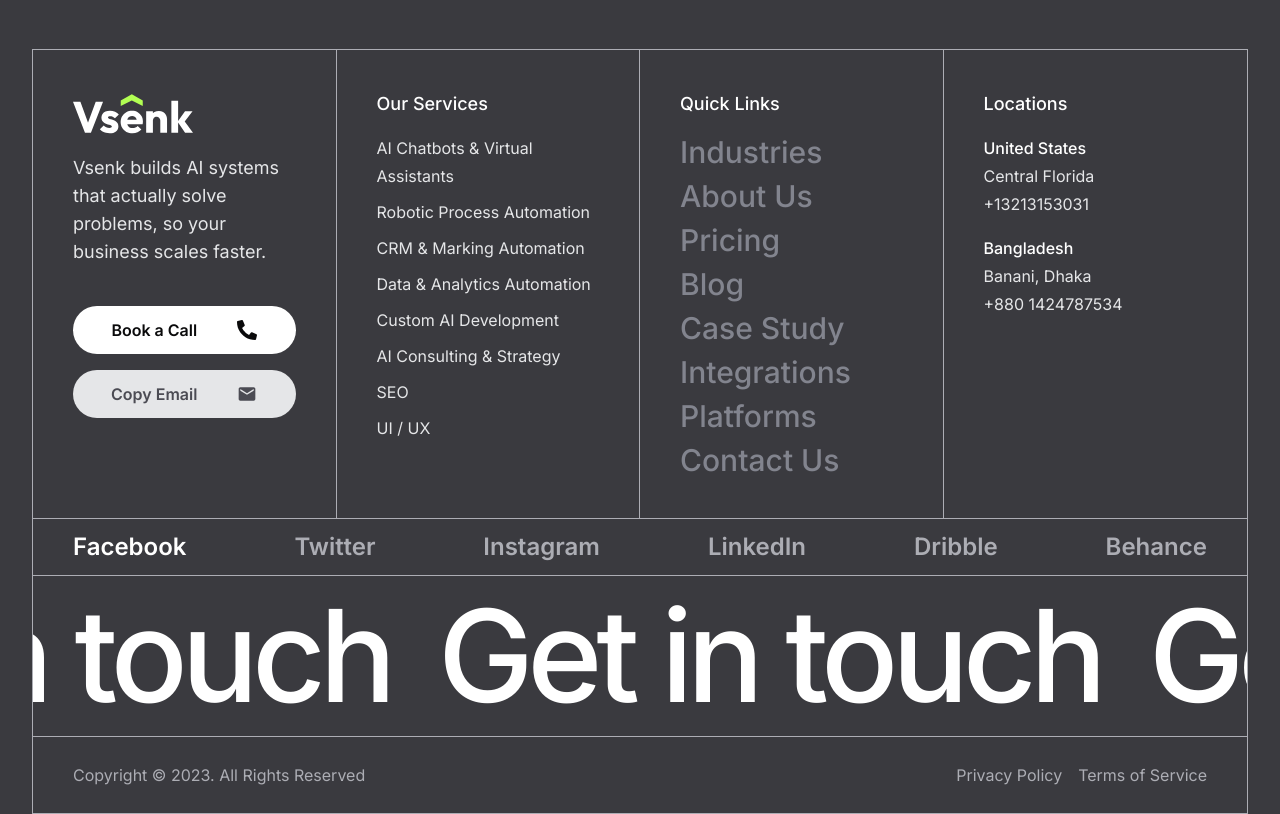
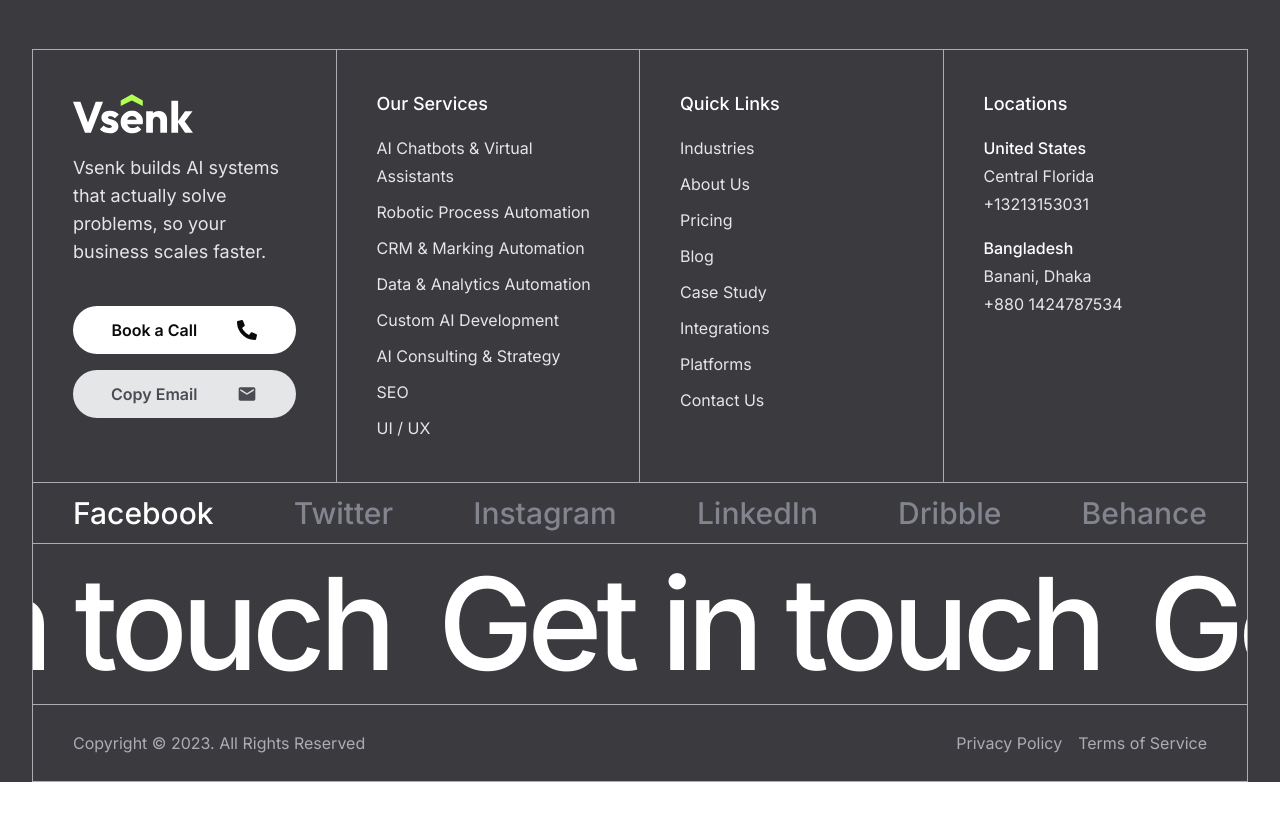
Before and after one commit to rahadsr30/websiteV, a Next.js app: page / in a window 1280 px wide. Shown: the part 940-1754 px from the top of the page. After the commit the page ends 1722 px from the top, so only its background shows below. Built offline with nearby package versions, Linux system fonts and the light colour scheme.

Commit message:
Refactor Footer component styles for improved readability and consistency
- Updated link text color in the Footer component for better visibility.
- Adjusted class names for active links to enhance user experience.

```diff
--- a/src/components/global/footer.tsx
+++ b/src/components/global/footer.tsx
@@ -127,7 +127,7 @@ export default function Footer() {
                   <li key={link.name}>
                     <Link
                       href={link.href}
-                      className="text-[#82848E] hover:text-white card-title"
+                      className="text-[#E5E6E8] hover:text-white small-text"
                     >
                       {link.name}
                     </Link>
@@ -165,10 +165,10 @@ export default function Footer() {
                   rel="noopener noreferrer"
                   key={link.name}
                   onClick={() => setActiveLink(link.name)}
-                  className={`text-2xl font-semibold transition-colors duration-200 ${
+                  className={`card-title transition-colors duration-200 ${
                     activeLink === link.name
                       ? "text-white"
-                      : "text-[#ACADB4] hover:text-white"
+                      : "text-[#82848E] hover:text-white"
                   }`}
                 >
                   {link.name}
```
